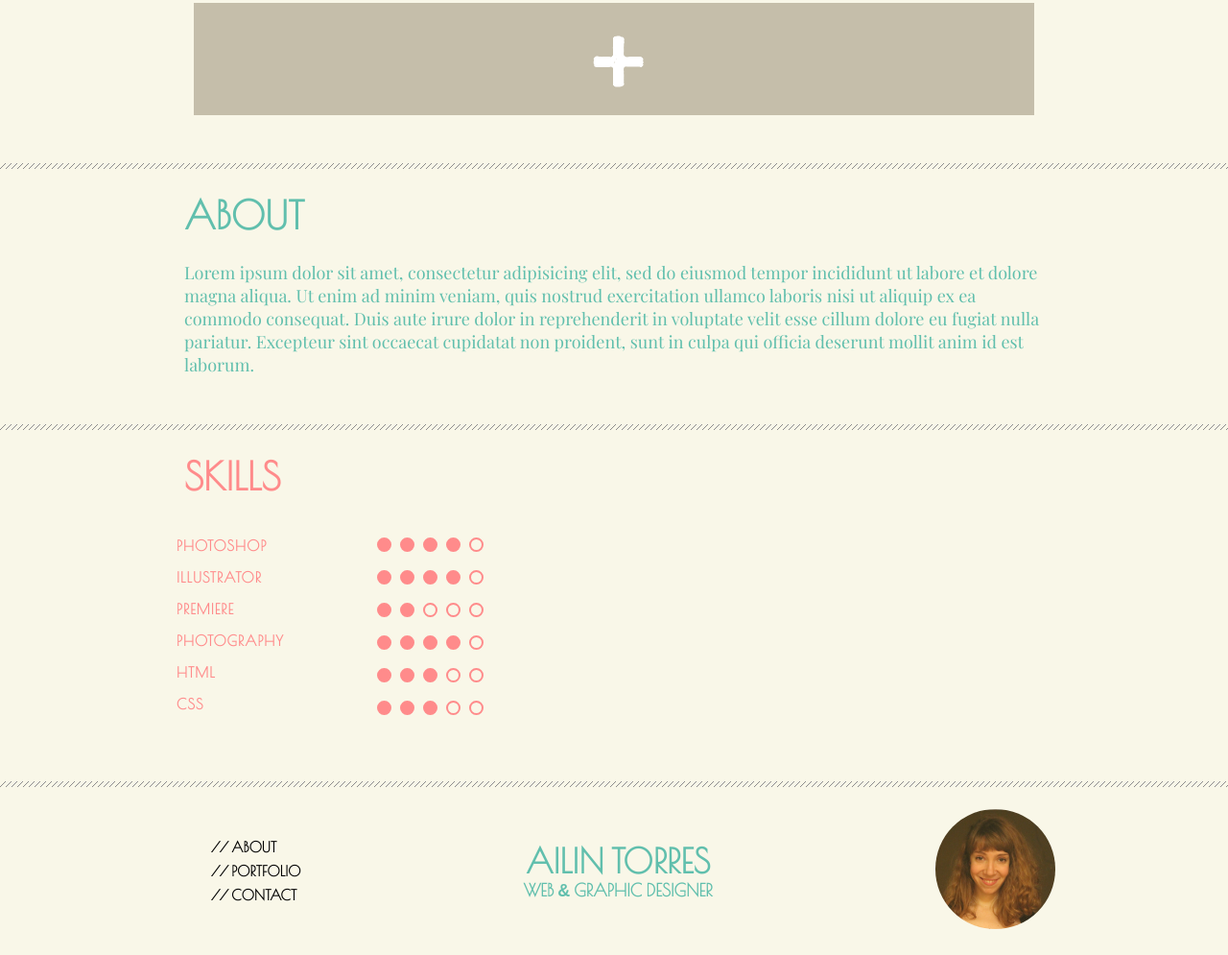
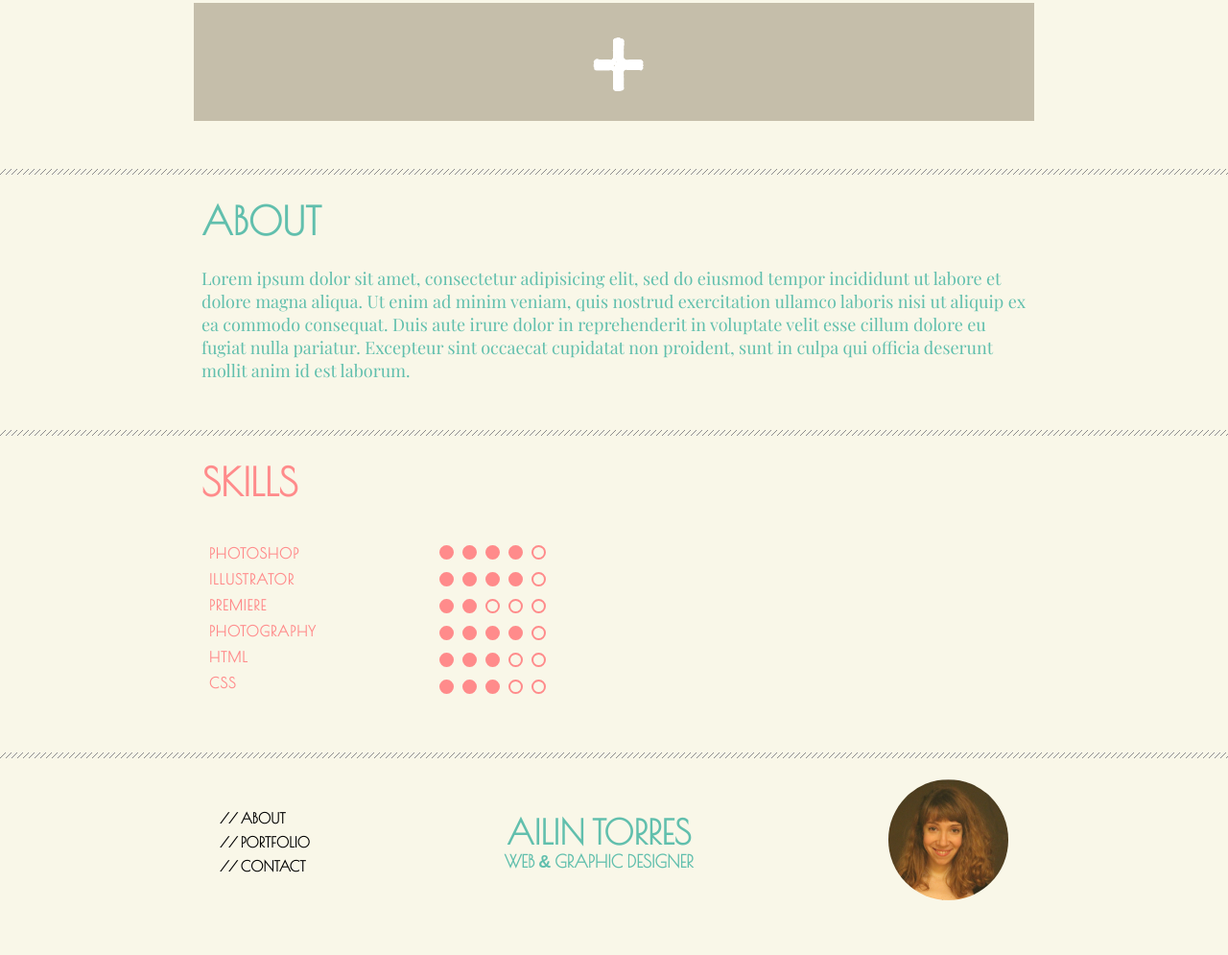
Before and after one commit to ailintorres/portfolio, a plain HTML site: page index.html in a window 1280 px wide. Shown: the part 699-1694 px from the top of the page at 96% size. After the commit the page ends 1664 px from the top, so only its background shows below. Drawn offline with nearby package versions, Linux system fonts and the light colour scheme.

Commit message:
Update style.css

```diff
--- a/style.css
+++ b/style.css
@@ -48,7 +48,7 @@ nav ul{
 	margin-top:25px;
 	padding:0px;
 	display:flex;
-     justify-content: center;
+    justify-content: center;
 	align-items: center;
     list-style-type:none;
 }
@@ -70,12 +70,11 @@ i{
     display: flex;
     flex-wrap:wrap;
     margin-top: 50px;
-    display: flex;
     justify-content: center;
 }
 #portfolio a{
     width:28%; /*el link ocupa el 30% del container "portfolio"*/
-    margin:5px; /*era el margin lo que hacía que no se junten!!*/
+    margin:5px; /*dejar*/
 }
 article{
     width: 100%;/*la imagen ocupa el 100% del link, que a su vez es el 30% del contenedor*/
@@ -123,9 +122,13 @@ article:hover img{
     opacity: 1;
 }
 #more{
-    width: 68.5%;
+    width: 80%;
+    display: flex;
     margin-top: 5px;
-    height: 117px;
+    justify-content: center;
+}
+#more a{
+    width: 85.6% /*revisar*/
 }
 .more{
     top: 60%;
@@ -148,7 +151,8 @@ hr{
     text-align: center;
 }
 .about-skills, #about-skills-text{
-    width: 70%;
+    width: 67.2%; /*28%x3=84% ocupan las tres imagenes.
+    eso es a 100 lo que 67.2 a 80% que es el total de mi width*/
     margin-top:25px;
     font-size: 40px;
     text-align: left;
@@ -161,33 +165,24 @@ hr{
 .pink{
     color: #ff8b8b;
 }
-/*#skills-bars{
-    list-style-type:none;
-    margin-top: 15px;
-
-}
-#skills-bars li {
-    margin-top: 10px;
-    font-size: 18px;
-
-}
-#skills-bars li div{
-    width: 500px;
-}*/
 
 .column {
     float: left;
-    width: 20%;
+    width: 25%;
     padding: 8px;
 }
+.column ul{
+    padding:0;
+}
 .right{
-    width: 18%;
+    width: 25%;
 }
 .column li{
     color: #ff8b8b;
     font-size: 15px;
     letter-spacing: 1px;
-    padding: 8px;
+    padding:0;
+    padding-top: 10px;
 }
 .row:after {
     content: "";
@@ -195,7 +190,7 @@ hr{
     clear: both;/*  borrar el float despues de las columnas */
 }
 .row{
-    width: 80%;
+    width: 67.2%;
     margin-top: 25px;
 }
 
@@ -223,7 +218,7 @@ span{
 }
 
 footer{
-    width: 90%;
+    width: 80%;
     display: flex;
     justify-content: center;
     align-items: center;
@@ -233,6 +228,7 @@ footer{
 footer ul{
     /*background-color: /*#b22a47;#bea1a5; #e54b4b; eeb200 */
     list-style-type:none;
+    padding: 0;
     padding-top: 30px;
     padding-bottom: 30px;
     display:flex;
@@ -265,13 +261,8 @@ h2{
 
 
 
-#container-trabajos{
+#container-trabajos{ /*DG*/
     width: 80%;
     display:flex;
     flex-wrap: wrap;
 }
-#skills-bars{
-    width: 70%;
-}
-
-}
```
